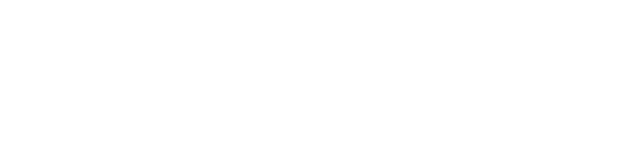
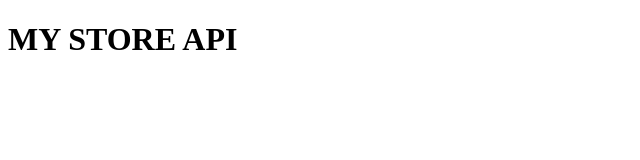
Before and after one commit to victor-oladele/TASK-MANAGER-API, a website: page public/views/index.html in a window 1280 px wide. Shown: the whole page, without its empty margins (0-640 px from the left). Drawn offline with Linux system fonts and the light colour scheme.

Commit message:
adding changes

```diff
--- a/public/views/index.html
+++ b/public/views/index.html
@@ -8,5 +8,7 @@
 </head>
 <body>
 
+    <h1>MY STORE API</h1>
+
 </body>
 </html>
```
